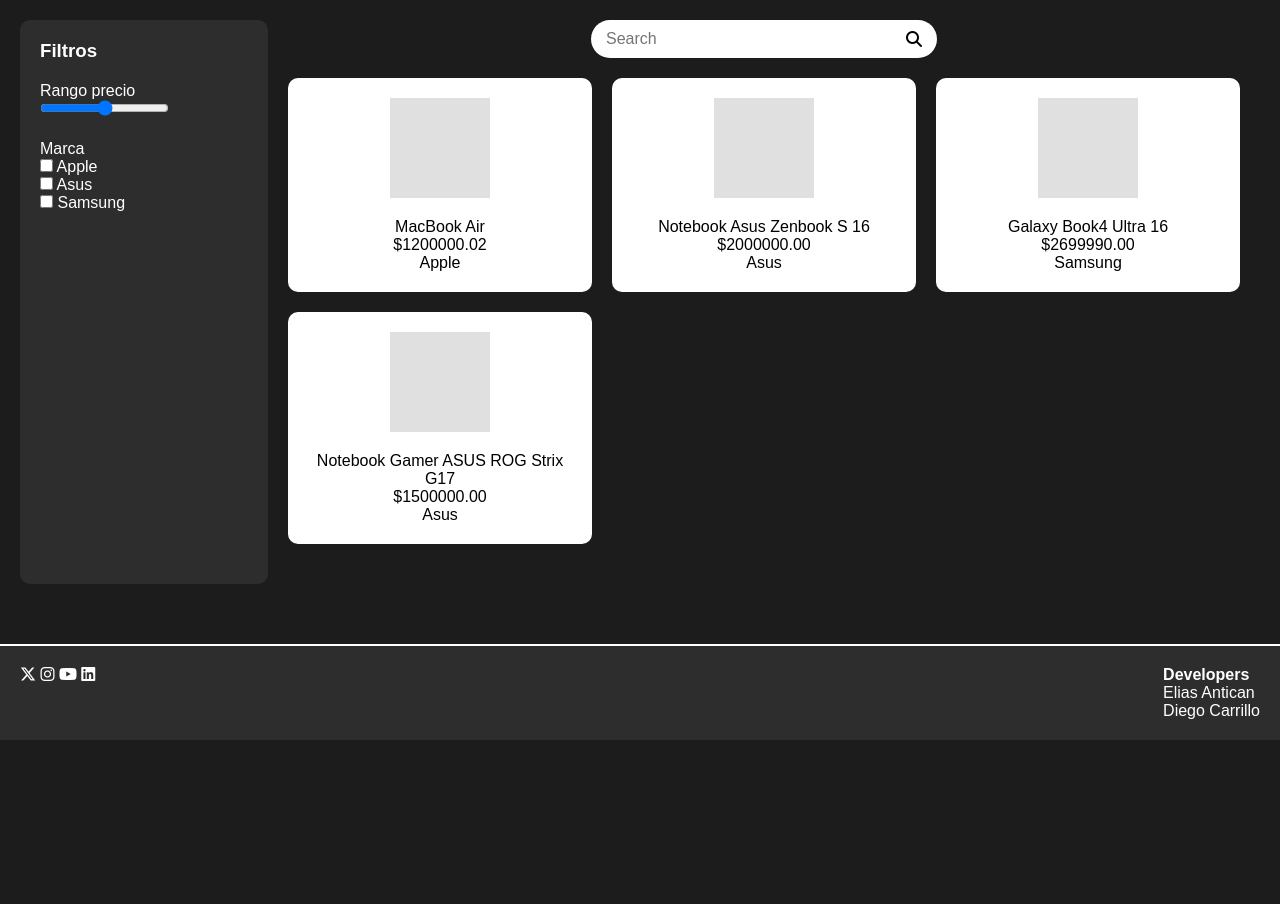
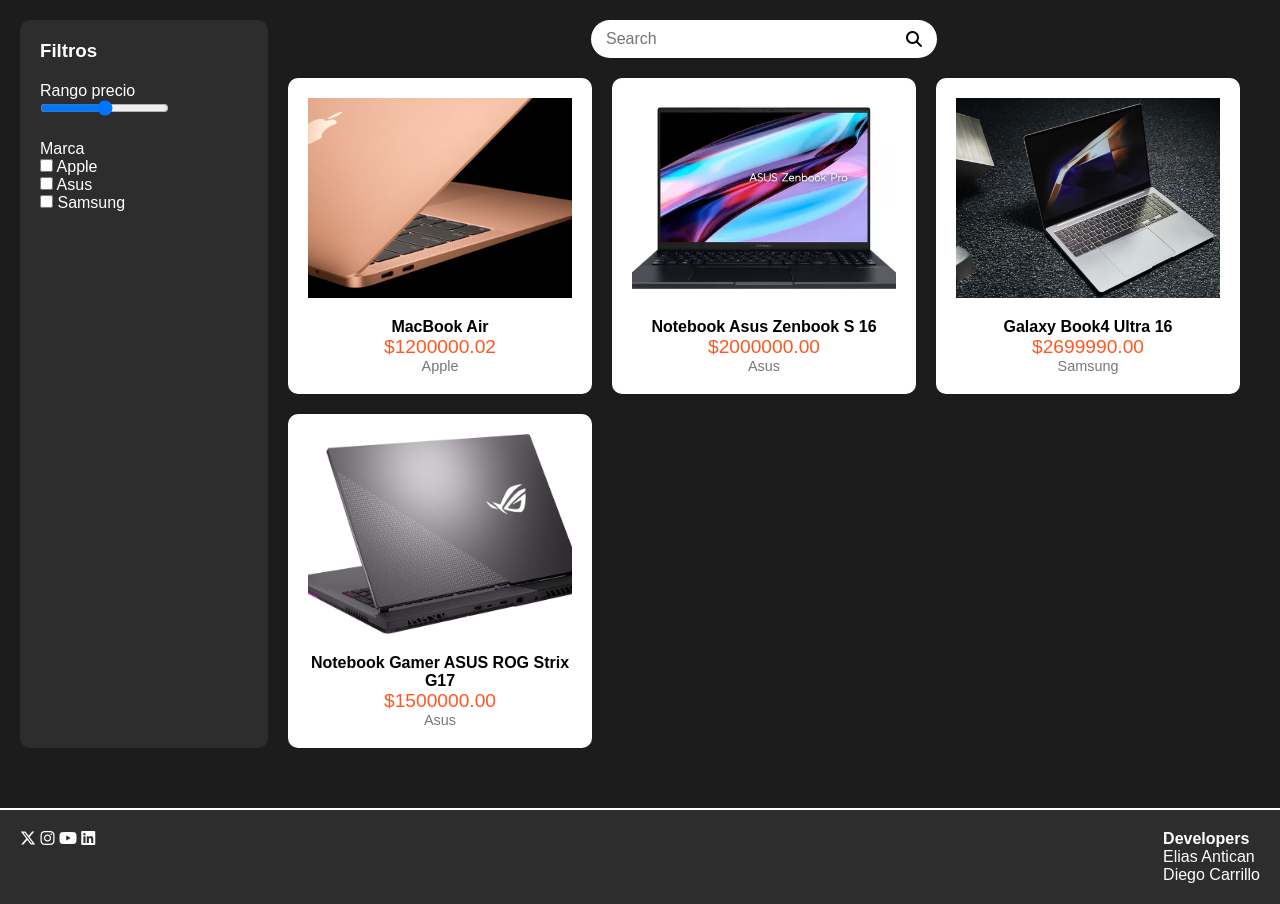
Before and after one commit to Esbaltz/web_tecnologica, a Django app: page /tienda/ in a window 1280 px wide. Shown: the part 60-964 px from the top of the page. Before the commit the page ends 800 px from the top, so only its background shows below. Run offline with Django 5.2, Linux system fonts and the light colour scheme; data comes from the database, SQL or seed files in the repository; both versions use the stored data as it was after the commit.

Commit message:
computadoras_agregadas

```diff
--- a/proyecto/settings.py
+++ b/proyecto/settings.py
@@ -127,3 +127,7 @@ STATICFILES_DIRS = [
 # https://docs.djangoproject.com/en/5.1/ref/settings/#default-auto-field
 
 DEFAULT_AUTO_FIELD = 'django.db.models.BigAutoField'
+
+
+MEDIA_URL = '/media/'
+MEDIA_ROOT = os.path.join(BASE_DIR, 'media')
--- a/web/models.py
+++ b/web/models.py
@@ -8,6 +8,7 @@ class Computadora(models.Model):
     marca = models.CharField(max_length=50)
     precio = models.DecimalField(max_digits=10, decimal_places=2)
     descripcion = models.TextField(blank=True, null=True)
+    imagen = models.ImageField(upload_to='computadoras/', blank=True, null=True)
     fecha_de_creacion = models.DateTimeField(auto_now_add=True)
 
     def __str__(self):
--- a/web/static/aplicacion/css/styles.css
+++ b/web/static/aplicacion/css/styles.css
@@ -102,7 +102,7 @@ header nav ul li a {
 
 .product-grid {
   display: grid;
-  grid-template-columns: repeat(3, 1fr);
+  grid-template-columns: repeat(auto-fill, minmax(300px, 1fr)); /* Para que las tarjetas se adapten a la pantalla */
   gap: 20px;
 }
 
@@ -112,18 +112,44 @@ header nav ul li a {
   padding: 20px;
   border-radius: 10px;
   text-align: center;
+  transition: transform 0.2s; /* Añadir una animación de transición */
+  overflow: hidden; /* Evitar que el contenido se salga del contenedor */
+}
+
+.product-card:hover {
+  transform: scale(1.05); /* Efecto de aumento al pasar el ratón */
 }
 
 .product-image {
-  width: 100px;
-  height: 100px;
+  width: 100%; /* Ajustar el ancho al 100% para que la imagen ocupe el espacio */
+  height: 200px; /* Fijar una altura para todas las imágenes */
   background-color: #e0e0e0;
-  margin: 0 auto 20px auto;
+  display: flex; /* Usar flexbox para centrar la imagen */
+  justify-content: center;
+  align-items: center;
+  margin-bottom: 20px;
+  overflow: hidden; /* Evitar que la imagen se salga del contenedor */
+}
+
+.product-image img {
+  width: 100%; /* Asegurarse de que la imagen ocupe el 100% del contenedor */
+  height: 100%; /* Asegurarse de que la imagen ocupe el 100% del contenedor */
+  object-fit: cover; /* Recortar la imagen para mantener el aspecto */
+}
+
+.price {
+  font-size: 1.2em; /* Aumentar el tamaño de la fuente para el precio */
+  color: #ff5722; /* Cambiar el color del precio para destacarlo */
+}
+
+.marca {
+  font-size: 0.9em; /* Tamaño de fuente más pequeño para la marca */
+  color: #777; /* Color más suave para la marca */
 }
 
 .social-media a {
-  color: white; /* Cambia el color de los iconos a blanco */
-  text-decoration: none; /* Quita el subrayado de los enlaces */
+  color: white;
+  text-decoration: none;
 }
 
 footer {
--- a/web/templates/tienda.html
+++ b/web/templates/tienda.html
@@ -34,16 +34,21 @@
                 {% for computadora in computadores %}
                 <div class="product-card">
                     <div class="product-image">
-                        <!-- Aquí puedes agregar una imagen si tienes -->
+                        {% if computadora.imagen %}
+                        <img src="{{ computadora.imagen.url }}" alt="{{ computadora.nombre }}">
+                        {% else %}
+                        <img src="{% static 'images/placeholder.png' %}" alt="Sin imagen">  <!-- Imagen de marcador de posición si no hay imagen -->
+                        {% endif %}
                     </div>
-                    <p>{{ computadora.nombre }}</p>  <!-- Muestra el nombre de la computadora -->
-                    <p>${{ computadora.precio }}</p>  <!-- Muestra el precio de la computadora -->
-                    <p>{{ computadora.marca }}</p>    <!-- Muestra la marca de la computadora -->
+                    <h4>{{ computadora.nombre }}</h4>
+                    <p class="price">${{ computadora.precio }}</p>
+                    <p class="marca">{{ computadora.marca }}</p>
                 </div>
                 {% empty %}
-                <p>No hay computadores disponibles en este momento.</p>  <!-- Muestra este mensaje si no hay computadores -->
+                <p>No hay computadores disponibles en este momento.</p>
                 {% endfor %}
             </div>
+
         </main>
     </div>
 
--- a/web/urls.py
+++ b/web/urls.py
@@ -1,7 +1,9 @@
 from django.urls import path
+from django.conf.urls.static import static
+from django.conf import settings
 from .views import login, tienda
 
 urlpatterns = [
     path('', login, name='login'),
     path('tienda/', tienda, name='tienda'),
-]
+] + static(settings.MEDIA_URL, document_root=settings.MEDIA_ROOT)
```
Also changed, not shown: db.sqlite3, media/computadoras/812yNVY4IZL._AC_SL1500_.jpg (added), media/computadoras/D_NQ_NP_924447-MLU75070222779_032024-O.webp (added), media/computadoras/apple-unveils-macbook-air-with-13-inch-retina-display-touch-id-523509-4.jpg (added), media/computadoras/samsung-galaxy-book4-series-launched1702634494278.jpg (added), web/migrations/0002_computadora_imagen.py (added).
